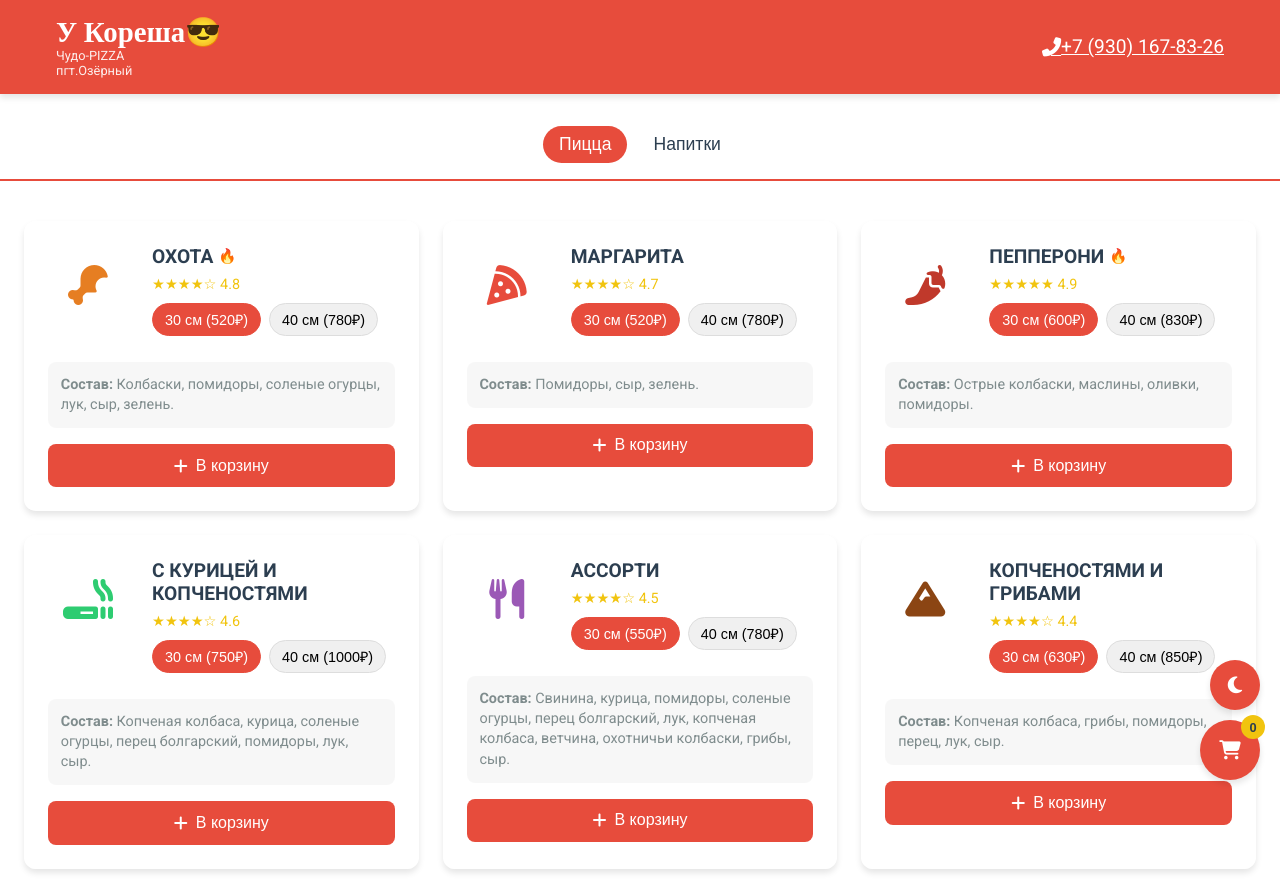
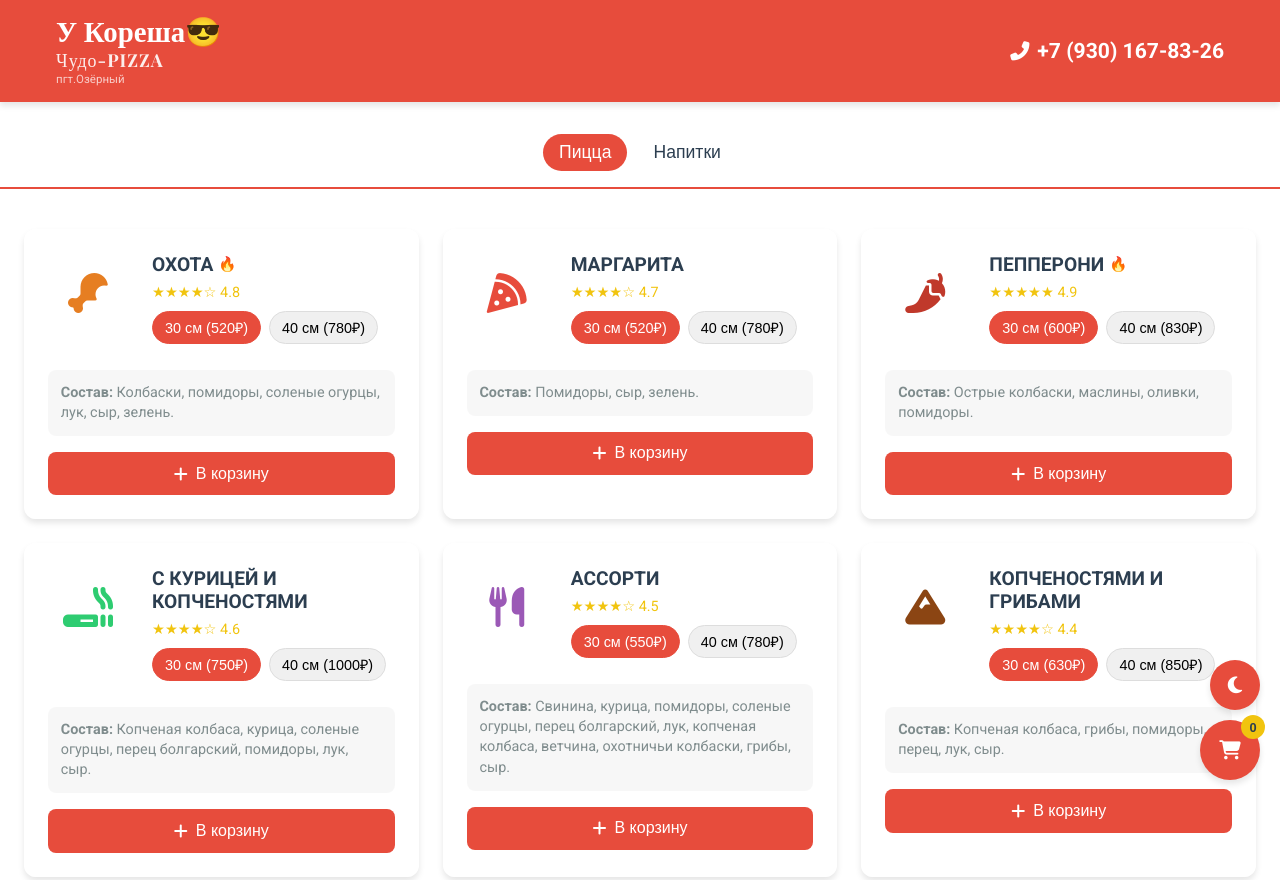
Before and after one commit to condi-av/U-Korecha, a plain HTML site: page index.html in a window 1280 px wide. Shown: the top 880 px of the page. Drawn offline with nearby package versions, Linux system fonts and the light colour scheme.

Commit message:
Update styles.css

```diff
--- a/styles.css
+++ b/styles.css
@@ -50,6 +50,31 @@ body {
     max-width: 1200px;
     margin: 0 auto;
     padding: 0 1rem;
+}
+.slogan .chudo-pizza {
+    font-family: 'Playfair Display', serif;
+    font-size: 1.4em;
+    letter-spacing: 1px;
+}
+
+.slogan .location {
+    font-family: 'Roboto', sans-serif;
+    font-weight: 400;
+    font-size: 0.9em;
+    opacity: 0.8;
+}
+.phone-link {
+    display: flex;
+    align-items: center;
+    gap: 8px;
+    text-decoration: none;
+    color: inherit;
+}
+
+.phone-number {
+    font-family: 'Roboto', sans-serif;
+    font-weight: 700;
+    font-size: 1.1em;
 }
 
 .logo-container {
```
